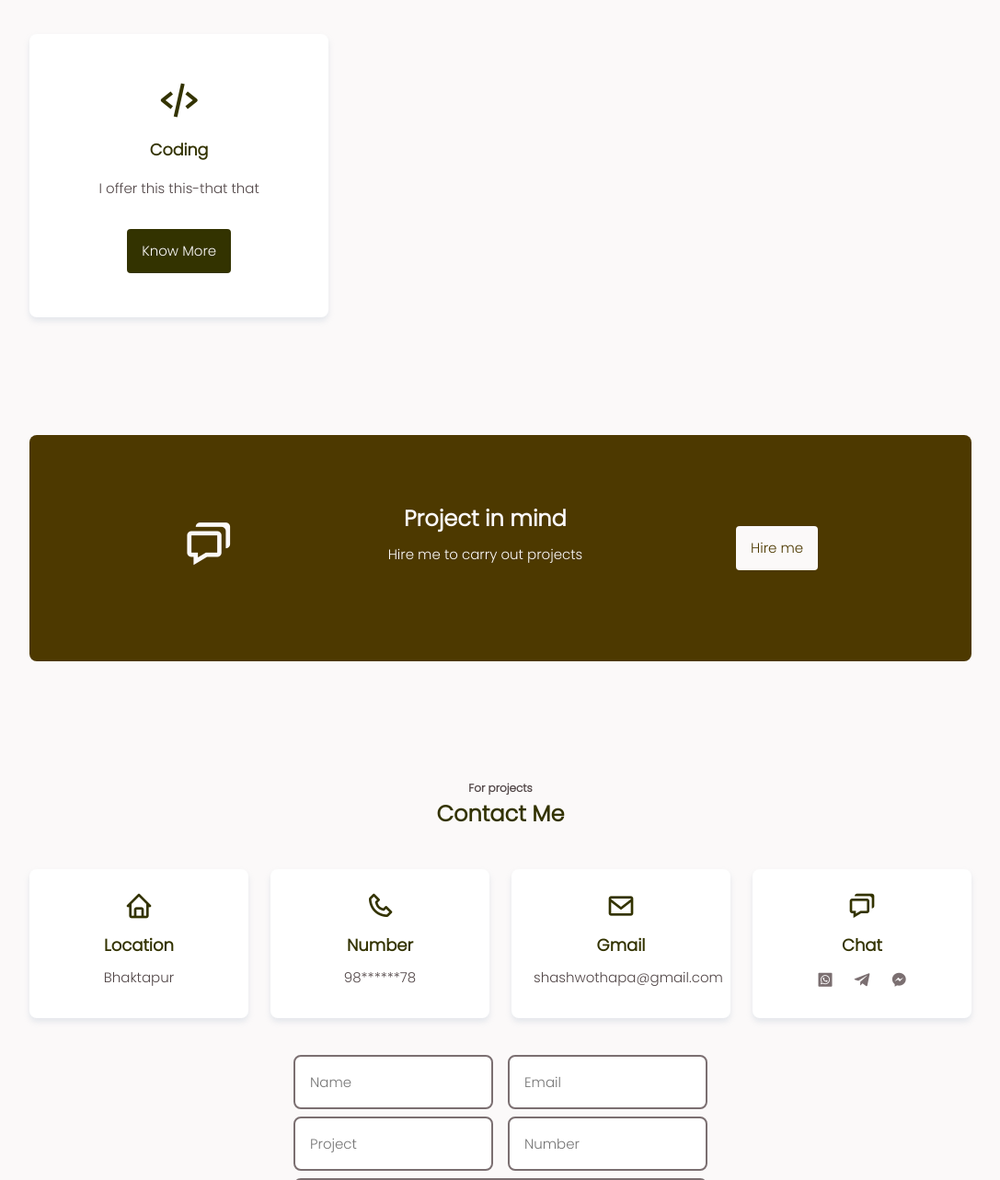
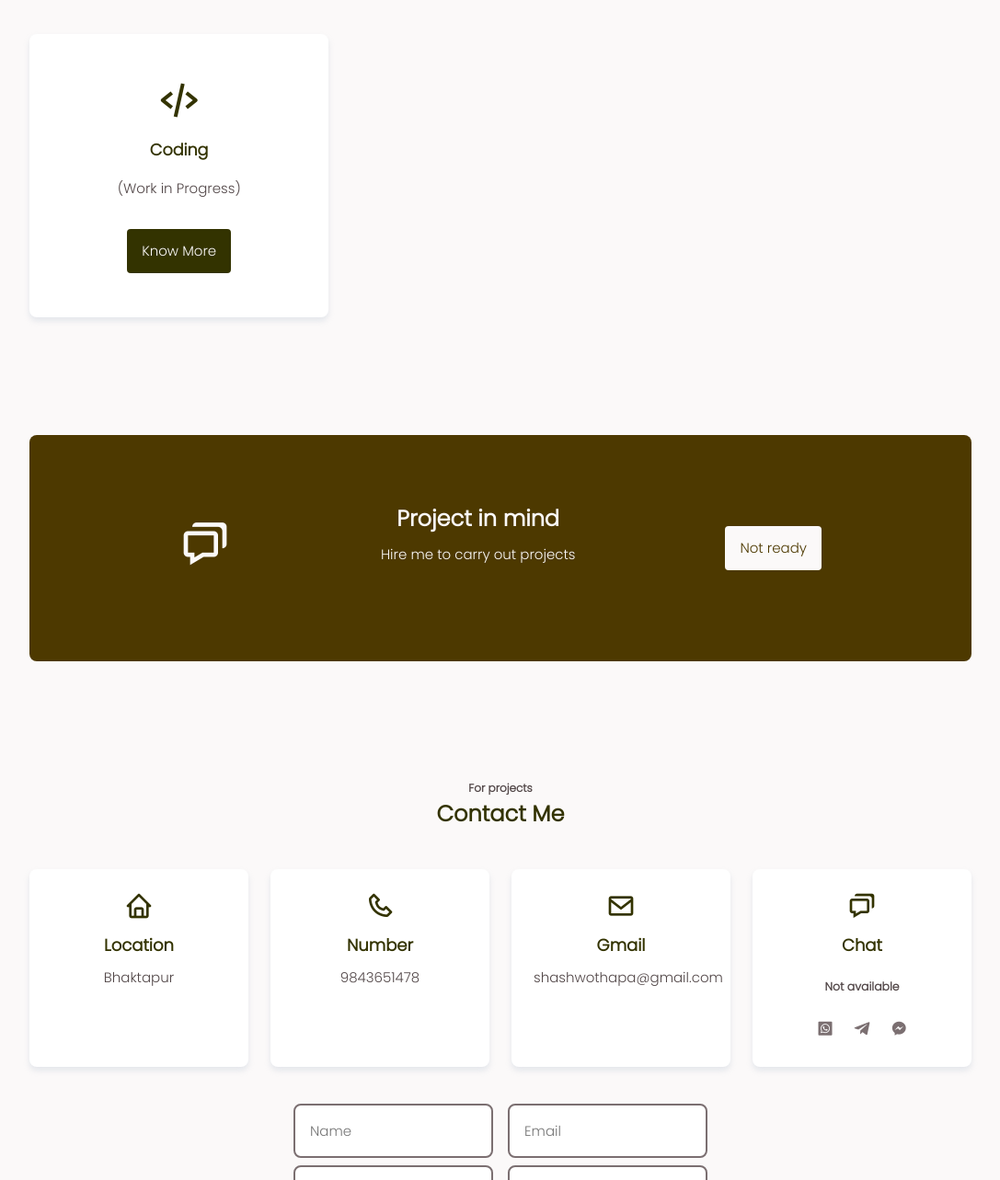
Before and after one commit to Shashwot23/shashwothapa, a plain HTML site: page index.html in a window 1280 px wide. Shown: the part 2243-3526 px from the top of the page at 92% size, without its empty margins (96-1183 px from the left). Drawn offline with nearby package versions, Linux system fonts and the light colour scheme.

Commit message:
index.html

```diff
--- a/index.html
+++ b/index.html
@@ -146,7 +146,7 @@
                 <div class="services__data">
                     <i class="bx bx-code-alt services__icon"></i>
                     <h3 class="services__title">Coding</h3>
-                    <p class="services__discription">I offer this this-that that</p>
+                    <p class="services__discription">(Work in Progress)</p>
                     <a href="#" class="button">Know More</a>
                 </div>
             </div>
@@ -164,7 +164,7 @@
                     </div>
 
                     <div>
-                        <a href="#" class="button button-white">Hire me</a>
+                        <a href="#" class="button button-white">Not ready</a>
                     </div>
                 </div>
             </div>
@@ -186,7 +186,7 @@
                     <div class="contact__box">
                         <i class="bx bx-phone contact__icon"></i>
                         <h3 class="contact__title">Number</h3>
-                        <span class="contact__discription">98******78</span>
+                        <span class="contact__discription">9843651478</span>
                     </div>
 
                     <div class="contact__box">
@@ -197,7 +197,7 @@
 
                     <div class="contact__box">
                         <i class="bx bx-chat contact__icon"></i>
-                        <h3 class="contact__title">Chat</h3>
+                        <h3 class="contact__title">Chat<h5>Not available</h5></h3>
                         <div>
                             <a href="#" class="contact__social"><i class="bx bxl-whatsapp-square"></i></a>
                             <a href="#" class="contact__social"><i class="bx bxl-telegram"></i></a>
```
